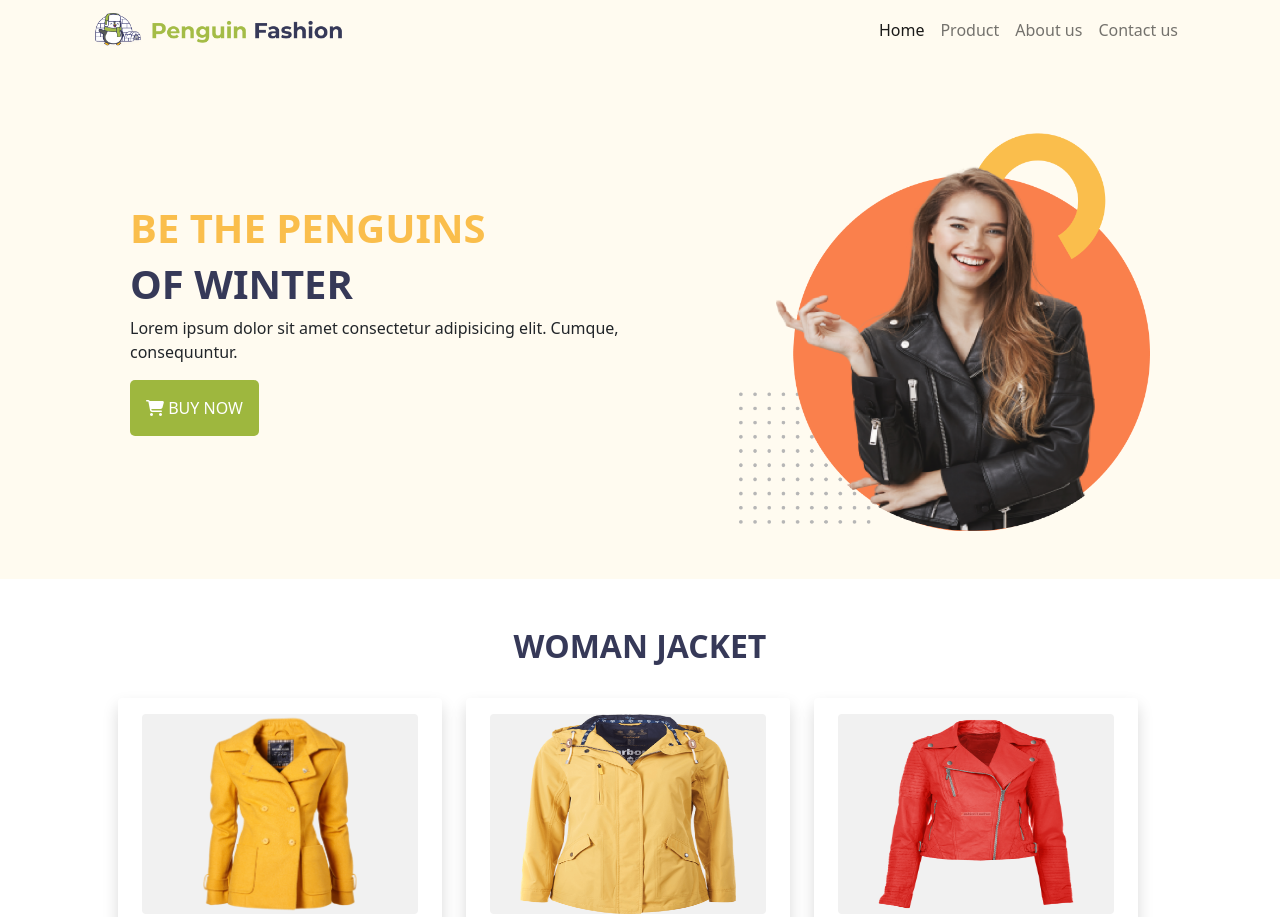
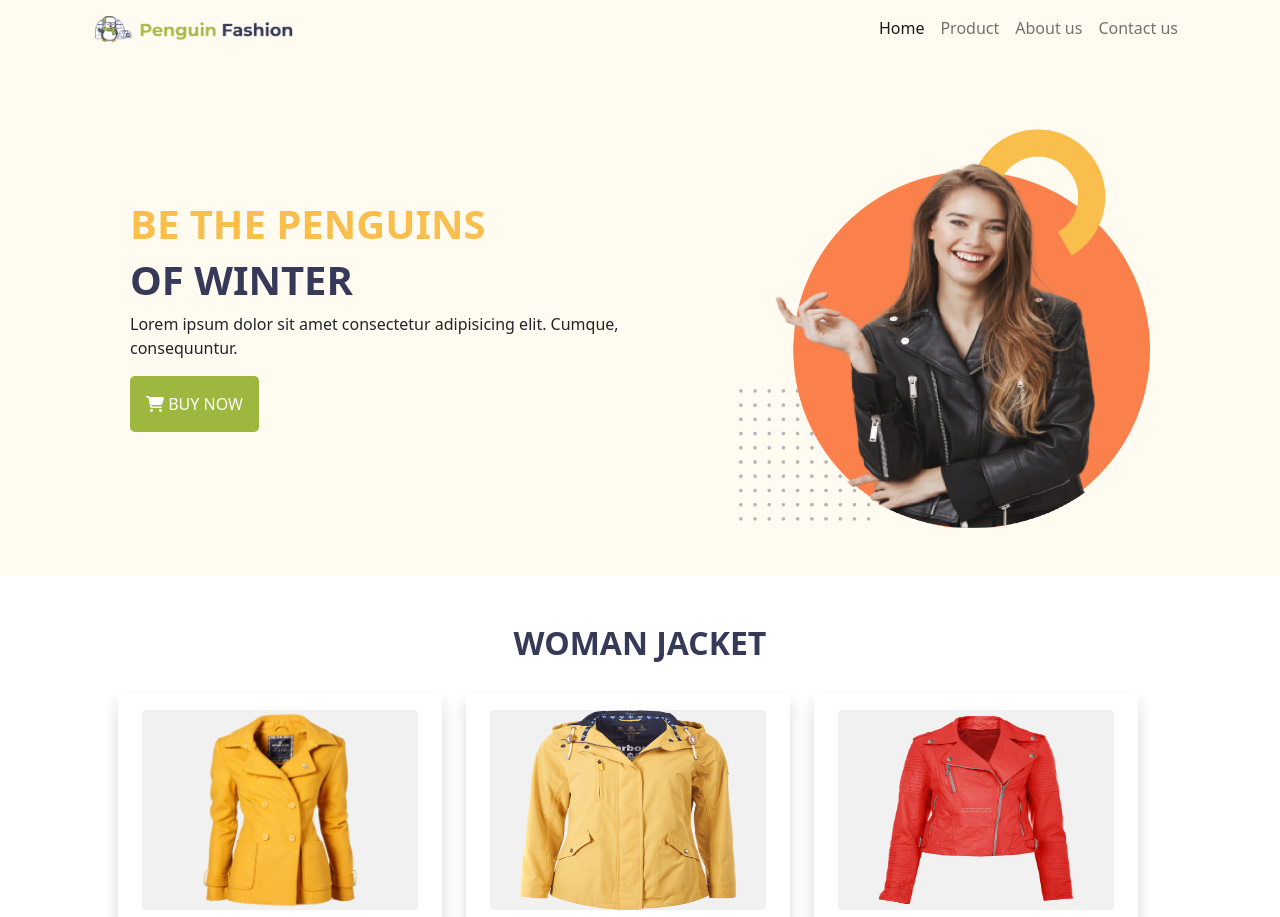
Before and after one commit to taauntik/Penguin-Fashion-ecommerce-website, a plain HTML site: page index.html in a window 1280 px wide. Shown: the top 917 px of the page. Drawn offline with nearby package versions, Linux system fonts and the light colour scheme.

Commit message:
change the size of the logo

```diff
--- a/style.css
+++ b/style.css
@@ -1,5 +1,5 @@
 .logo {
-    width: 250px
+    width: 200px;
 }
 
 header {
```
